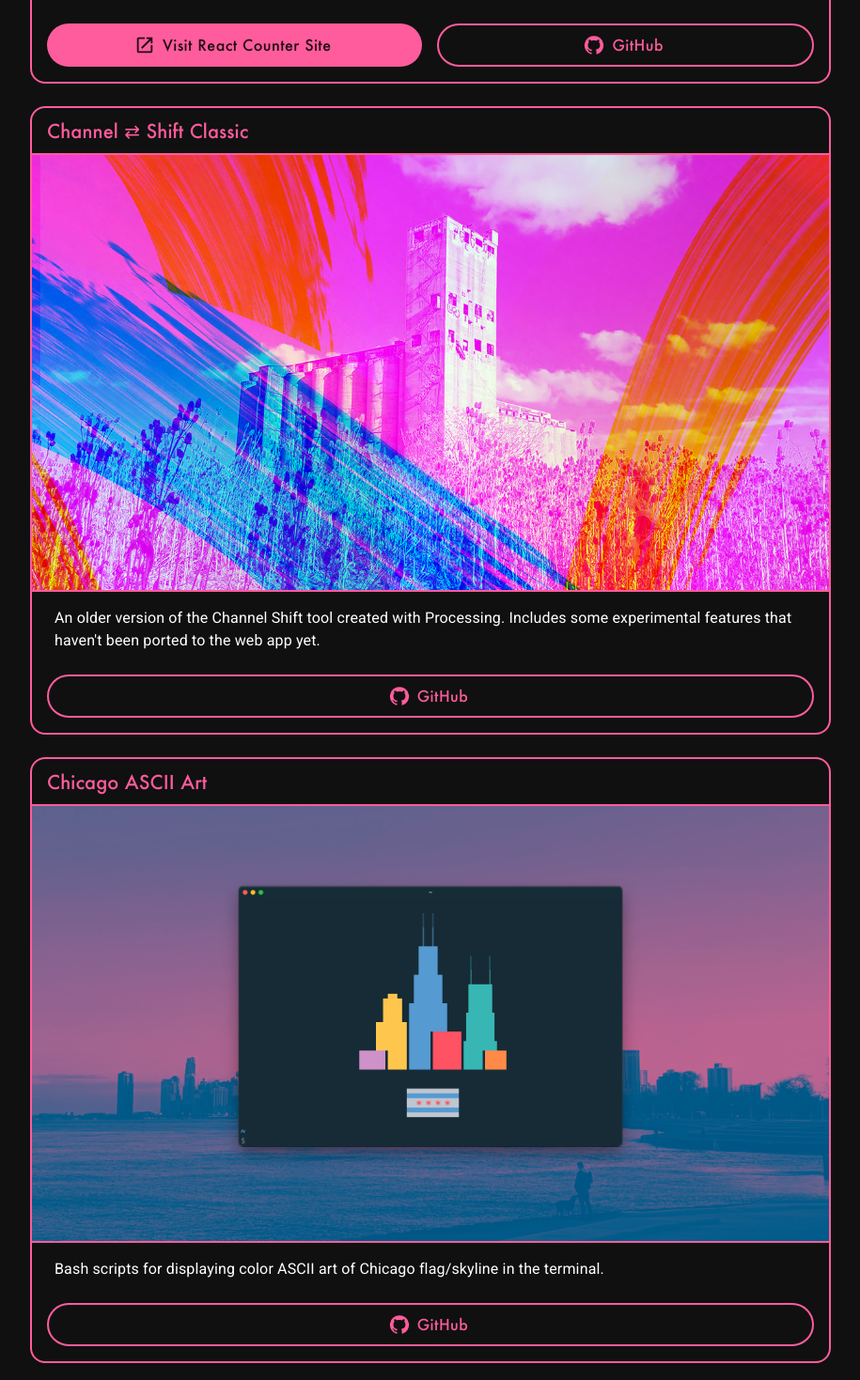
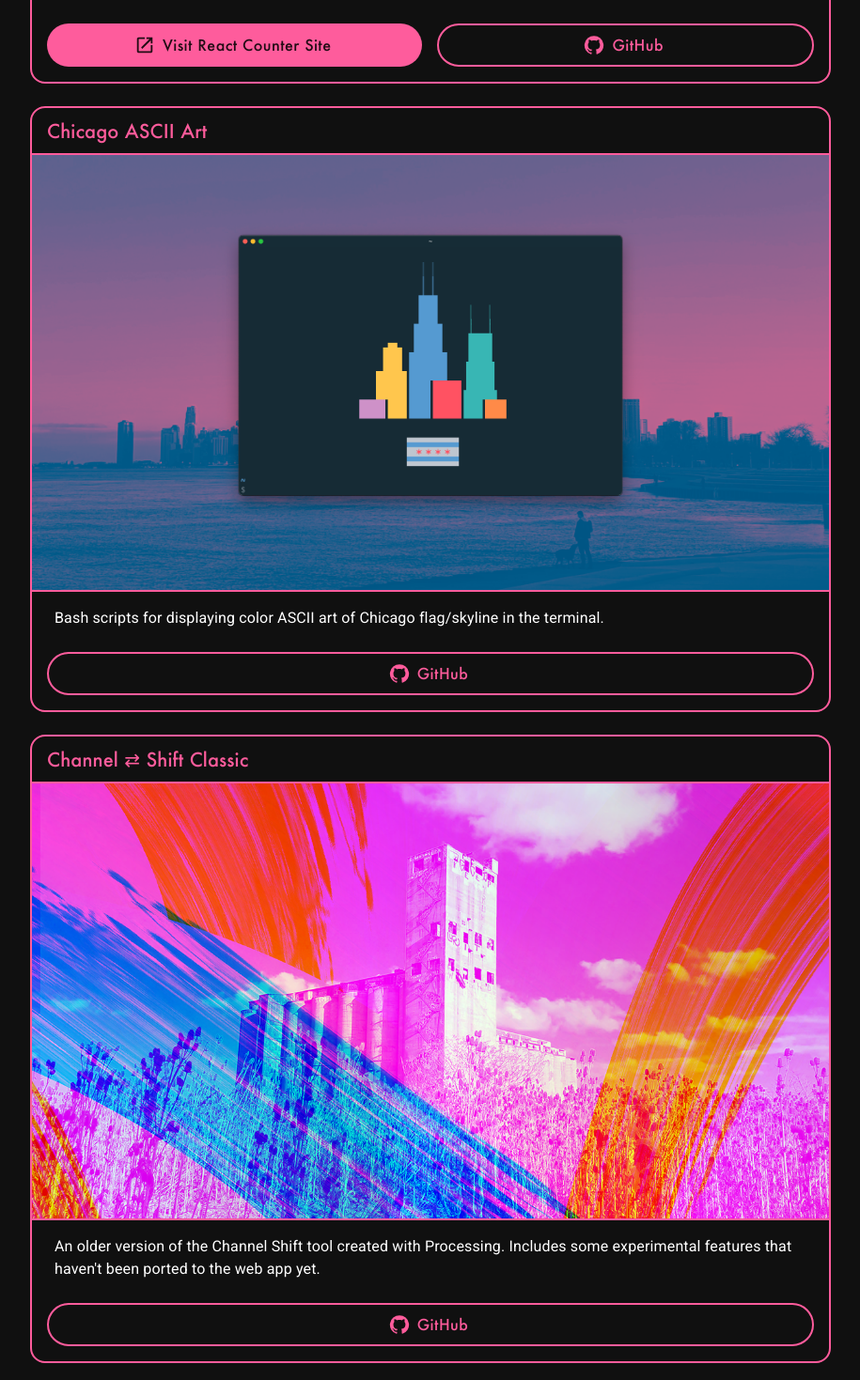
Before and after one commit to connordelacruz/connordelacruz.github.io, a React (Vite) app: page / in a window 1280 px wide. Shown: the part 2681-4150 px from the top of the page at 94% size, without its empty margins (182-1097 px from the left). Built offline with nearby package versions, Linux system fonts and the light colour scheme.

Commit message:
moved around some experience points

```diff
--- a/src/components/ProjectsSection.jsx
+++ b/src/components/ProjectsSection.jsx
@@ -62,6 +62,20 @@ const projects = [
     body: 'A simple web app for creating customizable counters. Each counter can have a custom name, color, increment/decrement value, and reset value. Counters can easily be reordered by clicking and dragging them into place. Data is saved locally, so your counters will persist any time you come back to the page. Created using React and the Material UI library.',
   },
   {
+    title: "Chicago ASCII Art",
+    imgSrc: "images/projects/chicago-ascii-art.png",
+    imgBanner: true,
+    skills: 'Bash',
+    smallButtonsContent: [
+      {
+        text: 'GitHub',
+        link: 'https://github.com/connordelacruz/chicago-ascii.sh',
+        startIcon: <GitHub/>
+      }
+    ],
+    body: 'Bash scripts for displaying color ASCII art of Chicago flag/skyline in the terminal.',
+  },
+  {
     title: "Channel ⇄ Shift Classic",
     imgSrc: "images/projects/channel-shift-classic.png",
     imgBanner: true,
@@ -74,20 +88,6 @@ const projects = [
       }
     ],
     body: 'An older version of the Channel Shift tool created with Processing. Includes some experimental features that haven\'t been ported to the web app yet.',
-  },
-  {
-    title: "Chicago ASCII Art",
-    imgSrc: "images/projects/chicago-ascii-art.png",
-    imgBanner: true,
-    skills: 'Bash',
-    smallButtonsContent: [
-      {
-        text: 'GitHub',
-        link: 'https://github.com/connordelacruz/chicago-ascii.sh',
-        startIcon: <GitHub/>
-      }
-    ],
-    body: 'Bash scripts for displaying color ASCII art of Chicago flag/skyline in the terminal.',
   },
   {
     title: "iTerm2 Tab Color Commands",
```
